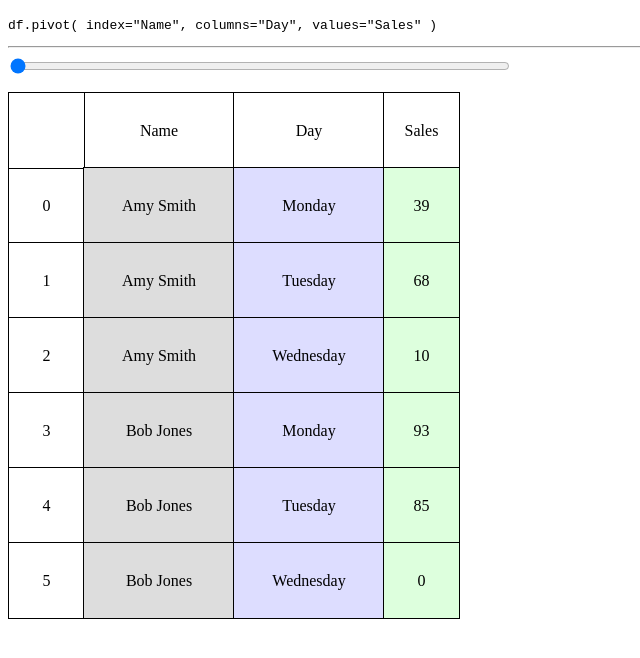
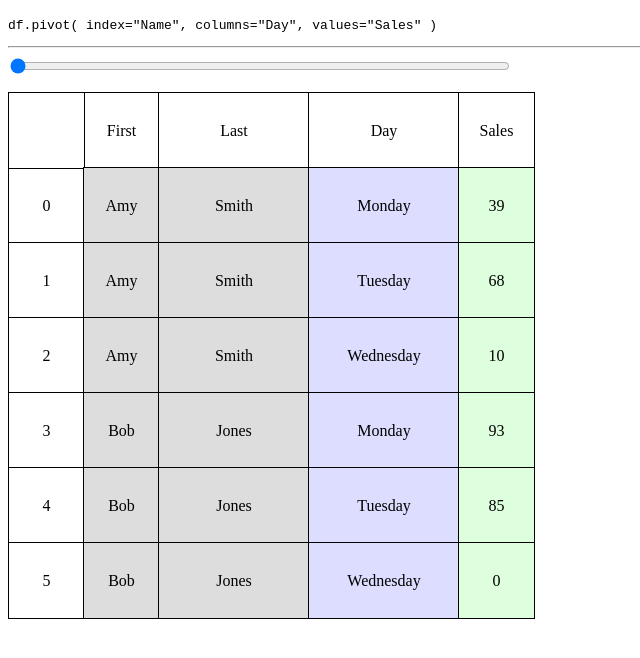
Before and after one commit to nathancarter/dataframe-animations, a plain HTML site: page pivot.html in a window 1280 px wide. Shown: the part 48-706 px from the top of the page, without its empty margins (0-640 px from the left). Drawn offline with Linux system fonts and the light colour scheme.

Commit message:
Making pivot and table consistent

```diff
--- a/pivot.html
+++ b/pivot.html
@@ -4,46 +4,56 @@
         <script>
             window.addEventListener( 'load', function () {
                 addBoxes(
-                    'Name',   1, 0,     0, 1, { w1: 2, w2: 2 },
-                    'Day',    3, 0,     0, 0, { w1: 2, w2: 2 },
-                    'Sales',  5, 0, -1000, 0,
+                    'First',  1, 0,     0, 1,
+                    'Last',   2, 0,     1, 1, { w1: 2, w2: 2 },
+                    'Day',    4, 0,     1, 0, { w1: 2, w2: 2 },
+                    '',   -1000, 0,     0, 0,
+                    'Sales',  6, 0, -1000, 0,
                     '0',      0, 1, -1000, 0,
                     '1',      0, 2, -1000, 0,
                     '2',      0, 3, -1000, 0,
                     '3',      0, 4, -1000, 0,
                     '4',      0, 5, -1000, 0,
                     '5',      0, 6, -1000, 0,
-                    '',   -1000, 0,     2, 1, { w2: 2 },
-                    '',   -1000, 0,     4, 1, { w2: 2 },
-                    '',   -1000, 0,     6, 1, { w2: 2 },
+                    '',   -1000, 0,     3, 1, { w2: 2 },
+                    '',   -1000, 0,     5, 1, { w2: 2 },
+                    '',   -1000, 0,     7, 1, { w2: 2 },
                     '',       0, 0, -1000, 0,
                 );
                 setColor( '#dddddd' );
                 addBoxes(
-                    'Amy Smith', 1, 1, 0, 2, { w1: 2, w2: 2 },
-                    'Amy Smith', 1, 2, 0, 2, { w1: 2, w2: 2 },
-                    'Amy Smith', 1, 3, 0, 2, { w1: 2, w2: 2 },
-                    'Bob Jones', 1, 4, 0, 3, { w1: 2, w2: 2 },
-                    'Bob Jones', 1, 5, 0, 3, { w1: 2, w2: 2 },
-                    'Bob Jones', 1, 6, 0, 3, { w1: 2, w2: 2 },
+                    'Amy', 1, 1, 0, 2,
+                    'Amy', 1, 2, 0, 2,
+                    'Amy', 1, 3, 0, 2,
+                    'Bob', 1, 4, 0, 3,
+                    'Bob', 1, 5, 0, 3,
+                    'Bob', 1, 6, 0, 3,
+                );
+                addBoxes(
+                    'Smith', 2, 1, 1, 2, { w1: 2, w2: 2 },
+                    'Smith', 2, 2, 1, 2, { w1: 2, w2: 2 },
+                    'Smith', 2, 3, 1, 2, { w1: 2, w2: 2 },
+                    'Jones', 2, 4, 1, 3, { w1: 2, w2: 2 },
+                    'Jones', 2, 5, 1, 3, { w1: 2, w2: 2 },
+                    'Jones', 2, 6, 1, 3, { w1: 2, w2: 2 },
                 );
                 setColor( '#ddddff' );
                 addBoxes(
-                    'Monday',    3, 1, 2, 0, { w1: 2, w2: 2 },
-                    'Tuesday',   3, 2, 4, 0, { w1: 2, w2: 2 },
-                    'Wednesday', 3, 3, 6, 0, { w1: 2, w2: 2 },
-                    'Monday',    3, 4, 2, 0, { w1: 2, w2: 2 },
-                    'Tuesday',   3, 5, 4, 0, { w1: 2, w2: 2 },
-                    'Wednesday', 3, 6, 6, 0, { w1: 2, w2: 2 },
+                    'Monday',    4, 1, 3, 0, { w1: 2, w2: 2 },
+                    'Tuesday',   4, 2, 5, 0, { w1: 2, w2: 2 },
+                    'Wednesday', 4, 3, 7, 0, { w1: 2, w2: 2 },
+                    'Monday',    4, 4, 3, 0, { w1: 2, w2: 2 },
+                    'Tuesday',   4, 5, 5, 0, { w1: 2, w2: 2 },
+                    'Wednesday', 4, 6, 7, 0, { w1: 2, w2: 2 },
                 );
                 setColor( '#ddffdd' );
                 addBoxes(
-                    '39', 5, 1, 2, 2, { w2: 2 },
-                    '68', 5, 2, 4, 2, { w2: 2 },
-                    '10', 5, 3, 6, 2, { w2: 2 },
-                    '93', 5, 4, 2, 3, { w2: 2 },
-                    '85', 5, 5, 4, 3, { w2: 2 },
-                    '0',  5, 6, 6, 3, { w2: 2 },
+                    '39', 6, 1, 3, 2, { w2: 2 },
+                    '68', 6, 2, 5, 2, { w2: 2 },
+                    '10', 6, 3, 7, 2, { w2: 2 },
+                    '93', 6, 4, 3, 3, { w2: 2 },
+                    '85', 6, 5, 5, 3, { w2: 2 },
+                    '0',  6, 6, 7, 3, { w2: 2 },
                 );
             } );
         </script>
```
